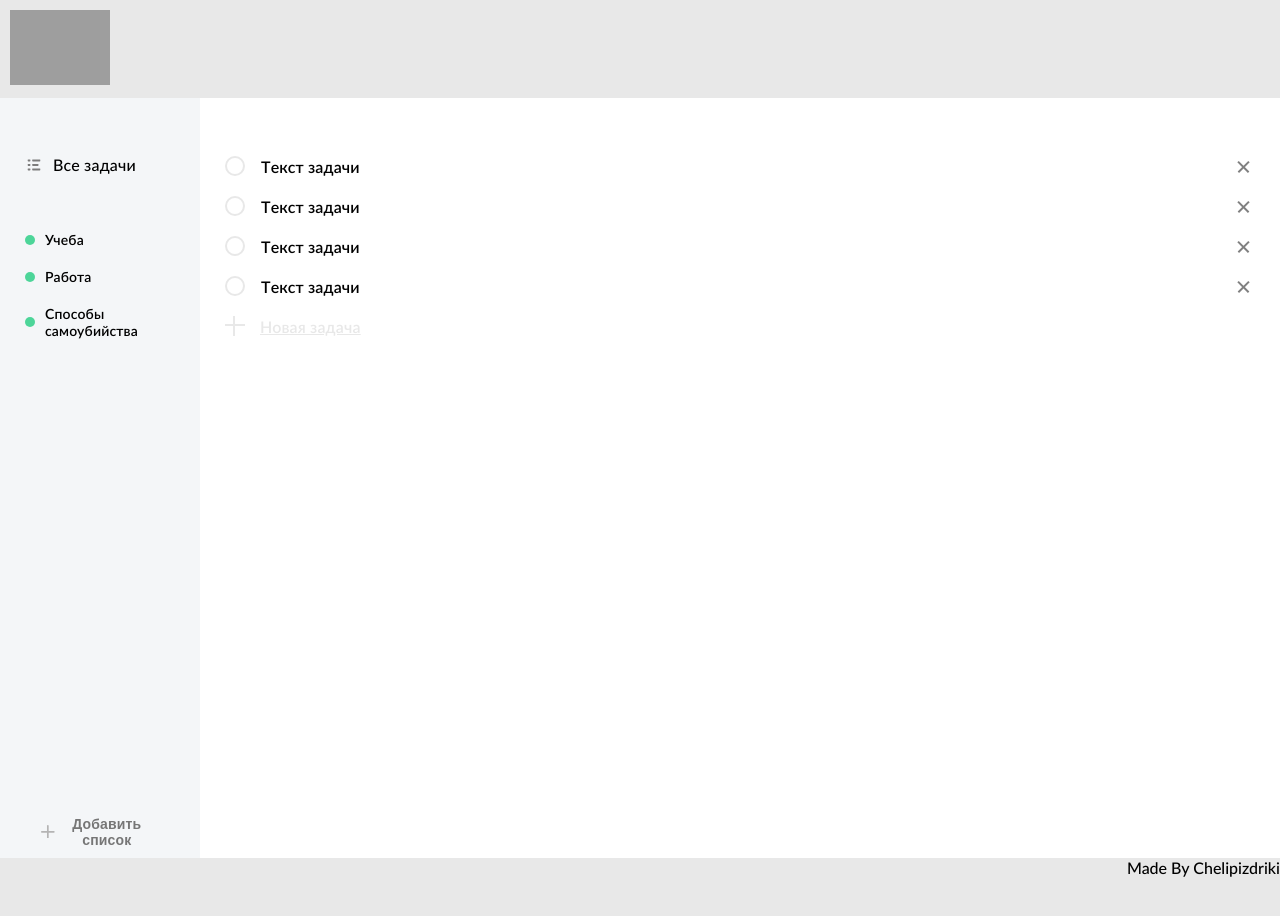
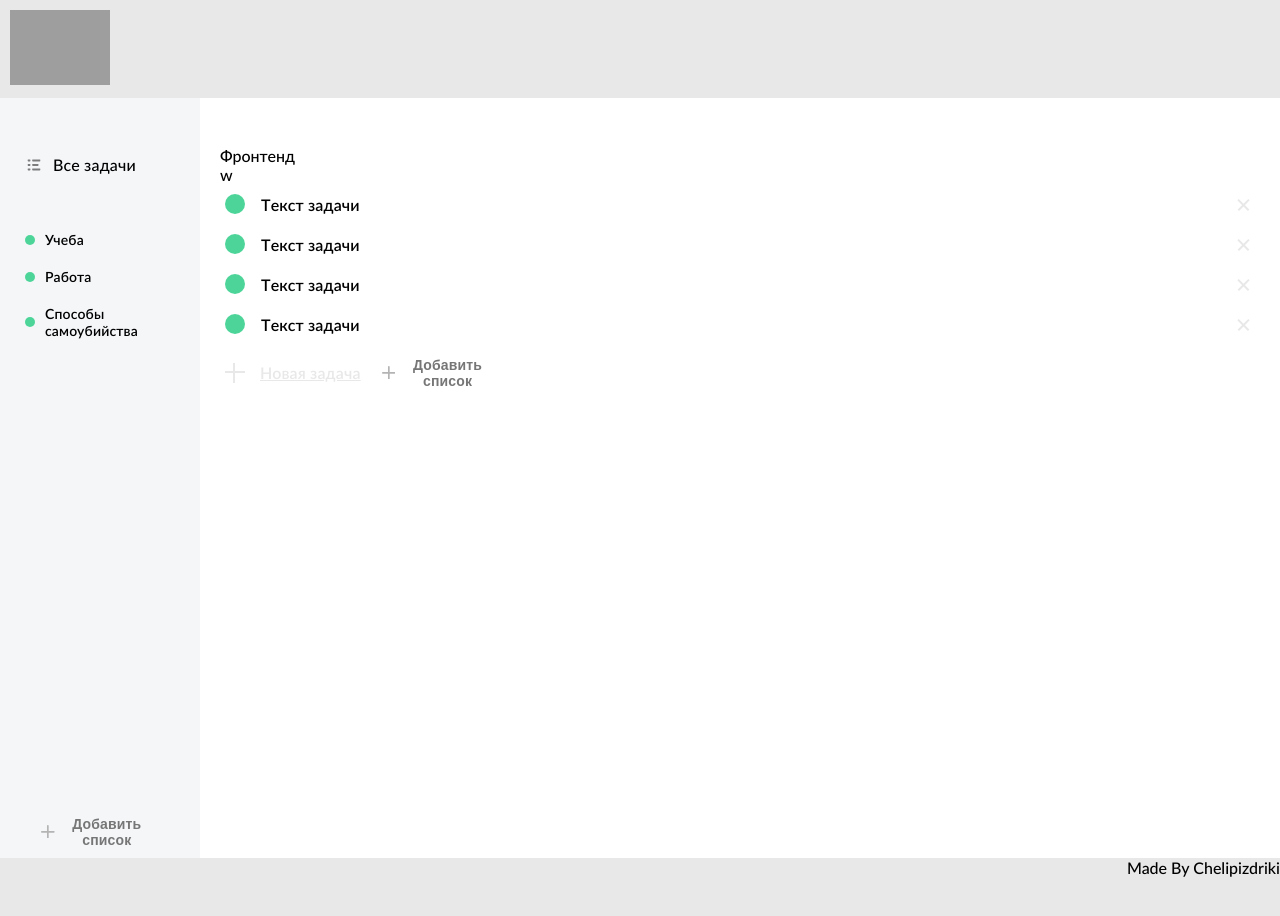
Before and after one commit to ShaggyBa/team-project-todo-app, a React (Create React App) app: page / in a window 1280 px wide. Shown: the top 916 px of the page. Built offline with nearby package versions, Linux system fonts and the light colour scheme; grey boxes are pictures that could not be loaded; the HTML template or start-up script is replaced by a standard one.

Commit message:
some fixes todoItem

```diff
--- a/src/components/MainContent/MainContent.module.css
+++ b/src/components/MainContent/MainContent.module.css
@@ -14,3 +14,6 @@
     font-weight: 700;
     line-height: normal;
 }
+.line {
+    width: auto;
+}
--- a/src/components/MainContent/MainContent.tsx
+++ b/src/components/MainContent/MainContent.tsx
@@ -6,6 +6,8 @@ import {TodoItemForm} from "../TodoItemForm";
 export const MainContent: React.FC = () => {
 	return (
 		<main className={cssStyles.todoApp__taskArea}>
+			<h1>Фронтенд</h1>
+			<line className={cssStyles.line}>w</line>
 			<TodoItem></TodoItem>
 			<TodoItem></TodoItem>
 			<TodoItem></TodoItem>
--- a/src/components/TodoItem/TodoItem.module.css
+++ b/src/components/TodoItem/TodoItem.module.css
@@ -6,8 +6,6 @@
     padding: 10px 12px;
     border-radius: 4px;
     padding: 10px 0 10px 5px;
-
-
     display: flex;
     align-items: center;
     justify-content: flex-start;
@@ -38,7 +36,7 @@
     width: 20px;
     height: 20px;
     border-radius: 50%;
-    border: 2px #e8e8e8 solid;
+    border: 2px var(--gray_300) solid;
     /*background-color: var(--turquoise_50);*/
 }
 
@@ -57,7 +55,7 @@
     position: absolute;
     width: 15px;
     height: 1.5px;
-    background: gray;
+    background: var(--gray_300);
 }
 
 .todo__delete:before {
--- a/src/components/TodoItem/TodoItem.tsx
+++ b/src/components/TodoItem/TodoItem.tsx
@@ -4,7 +4,7 @@ import cssStyles from "./TodoItem.module.css"
 export const TodoItem: React.FC = () => {
     return (
         <div className={cssStyles.todoApp__todoItem}>
-            <span className={cssStyles.disc__completed}></span>
+            <span className={cssStyles.disc__active}></span>
             <span className={cssStyles.todo__title}>Tекст задачи</span>
             <span className={cssStyles.todo__delete}></span>
         </div >
--- a/src/components/TodoItemForm/TodoItemForm.module.css
+++ b/src/components/TodoItemForm/TodoItemForm.module.css
@@ -16,7 +16,7 @@
 .todo__title {
     margin-left: 33px;
     text-decoration: underline;
-    color: #e8e8e8;
+    color: var(--gray_300);
     font-size: 16px;
     font-weight: 600;
     letter-spacing: 0.15px;
@@ -27,18 +27,18 @@
 }
 
 
-.d24 {
-    background: #e8e8e8;
+.plus {
+    background: var(--gray_300);
     height: 20px;
     width: 2px;
     position: relative;
     left: 8px;
 }
-.d24:after {
+.plus:after {
     content: "";
     height: 2px;
     width: 20px;
-    background: #e8e8e8;
+    background: var(--gray_300);
     position: absolute;
     left: -8px;
     top: 8px;
--- a/src/components/TodoItemForm/TodoItemForm.tsx
+++ b/src/components/TodoItemForm/TodoItemForm.tsx
@@ -1,11 +1,13 @@
 import React from 'react'
 import cssStyles from "./TodoItemForm.module.css"
+import {VariantBtn} from "../VariantBtn";
 
 export const TodoItemForm: React.FC = () => {
     return (
         <div className={cssStyles.todoApp__todoItem}>
-            <div className={cssStyles.d24}></div>
+            <div className={cssStyles.plus}></div>
             <span className={cssStyles.todo__title}>Новая задача</span>
+            <VariantBtn></VariantBtn>
         </div>
     )
 }
--- a/src/components/VariantBtn/VariantBtn.module.css
+++ b/src/components/VariantBtn/VariantBtn.module.css
@@ -22,7 +22,7 @@
 
 .variantBtn img {
 	--size: 10px;
-	margin-right: 10px;
+	margin-right: 20px;
 	width: var(--size);
 	height: var(--size);
 }
--- a/src/components/index.ts
+++ b/src/components/index.ts
@@ -3,3 +3,5 @@ export * from "./VariantBtn";
 export * from "./Header";
 export * from "./Footer";
 export * from "./MainContent";
+export * from "./TodoItemForm";
+export * from "./TodoItem";
```
Also changed, not shown: 1 other file (tests, documents, lock files or other folders).
